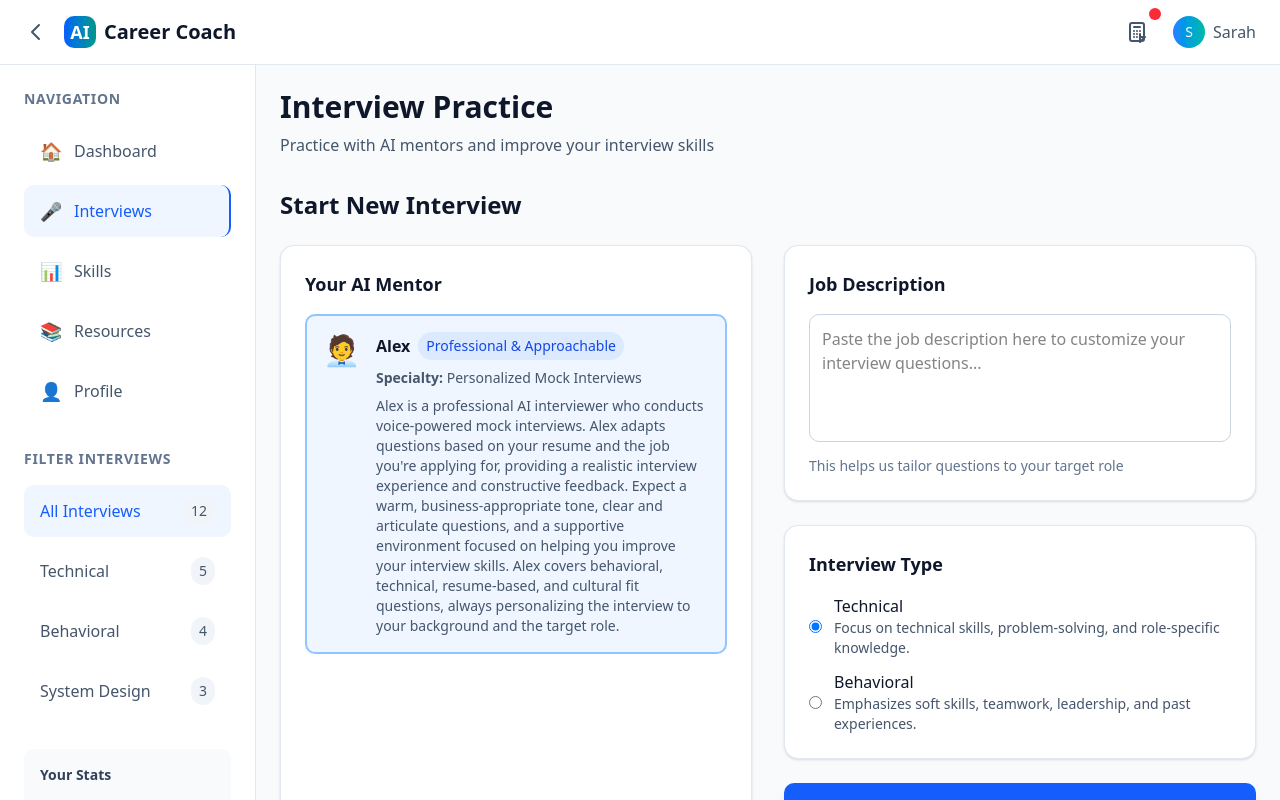
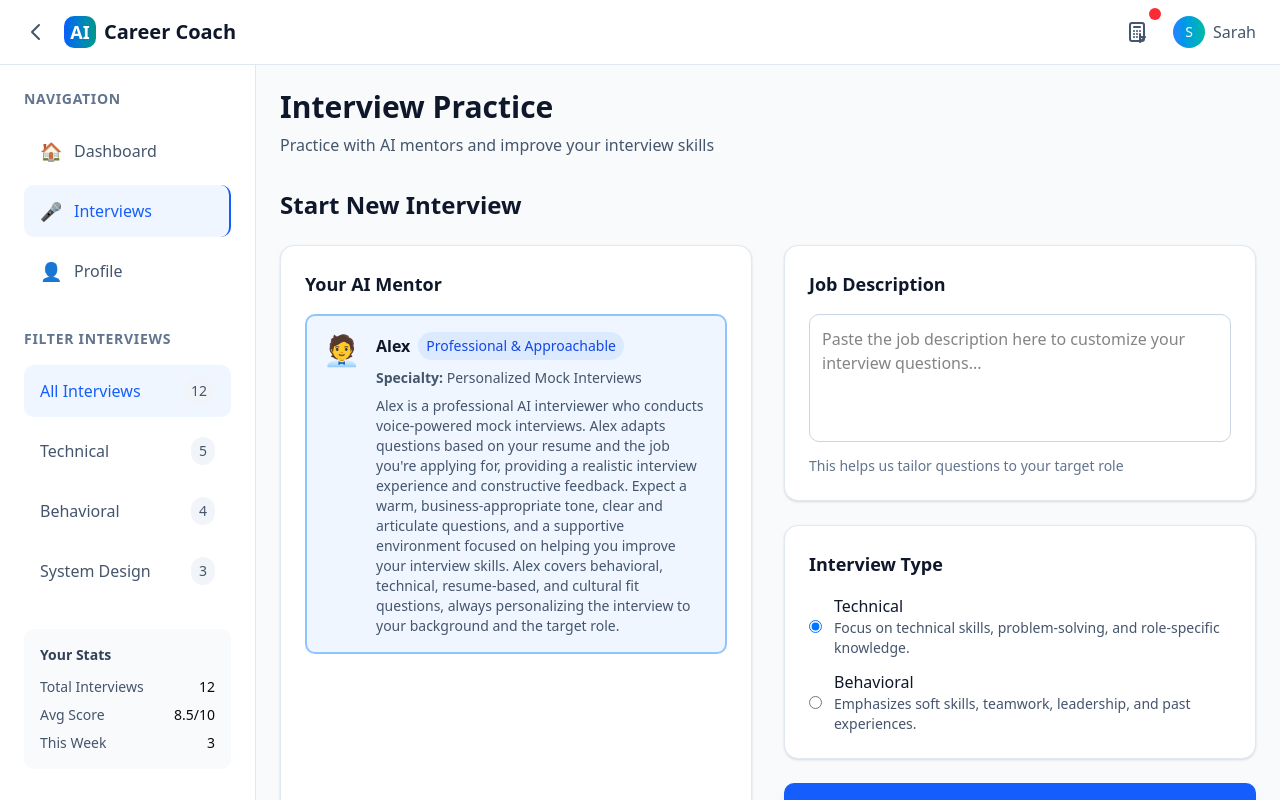
Before and after one commit to Syed-Ahmed02/AI-MentorMatch, a Next.js app: page /interviews in a window 1280 px wide. Shown: the top 800 px of the page. Built offline with nearby package versions, Linux system fonts and the light colour scheme; no server answers.

Commit message:
Removed skills and resource tabs from sidebars

```diff
--- a/src/components/dashboard/DashboardSidebar.tsx
+++ b/src/components/dashboard/DashboardSidebar.tsx
@@ -38,8 +38,8 @@ const DashboardSidebar = forwardRef(function DashboardSidebar({ onSelectSession,
 
   const navigationItems = [
     { name: 'Interviews', href: '/interviews', icon: '🎤' },
-    { name: 'Skills', href: '/skills', icon: '📊' },
-    { name: 'Resources', href: '/resources', icon: '📚' },
+    // { name: 'Skills', href: '/skills', icon: '📊' },
+    // { name: 'Resources', href: '/resources', icon: '📚' },
   ]
 
   return (
--- a/src/components/interviews/InterviewSidebar.tsx
+++ b/src/components/interviews/InterviewSidebar.tsx
@@ -4,8 +4,8 @@ export default function InterviewSidebar() {
   const navigationItems = [
     { name: 'Dashboard', href: '/dashboard', icon: '🏠' },
     { name: 'Interviews', href: '/interviews', icon: '🎤', active: true },
-    { name: 'Skills', href: '/skills', icon: '📊' },
-    { name: 'Resources', href: '/resources', icon: '📚' },
+    // { name: 'Skills', href: '/skills', icon: '📊' },
+    // { name: 'Resources', href: '/resources', icon: '📚' },
     { name: 'Profile', href: '/profile', icon: '👤' },
   ]
 
```
